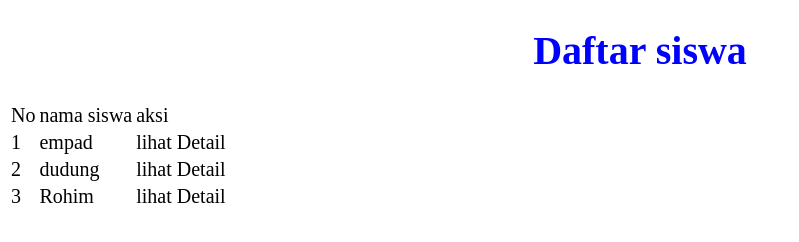
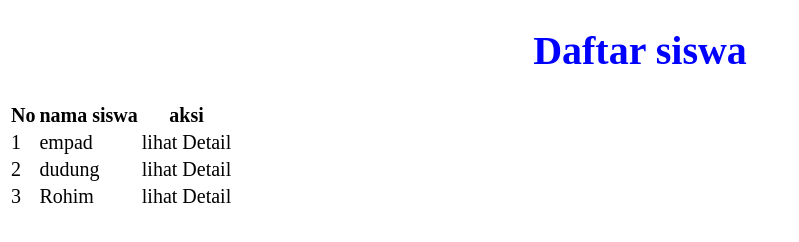
Before and after one commit to Ujan286/Latihan-5, a plain HTML site: page index.html in a window 1280 px wide. Shown: the whole page, without its empty margins (0-799 px from the left). Drawn offline with Linux system fonts and the light colour scheme.

Commit message:
menambah tabel hed

```diff
--- a/index.html
+++ b/index.html
@@ -28,9 +28,9 @@
 
   <table border="0">
     <tr>
-    <td>No</td>
-    <td>nama siswa</td>
-    <td>aksi</td>
+    <th>No</th>
+    <th>nama siswa</th>
+    <th>aksi</th>
 
     </tr>
   <tr>
```
